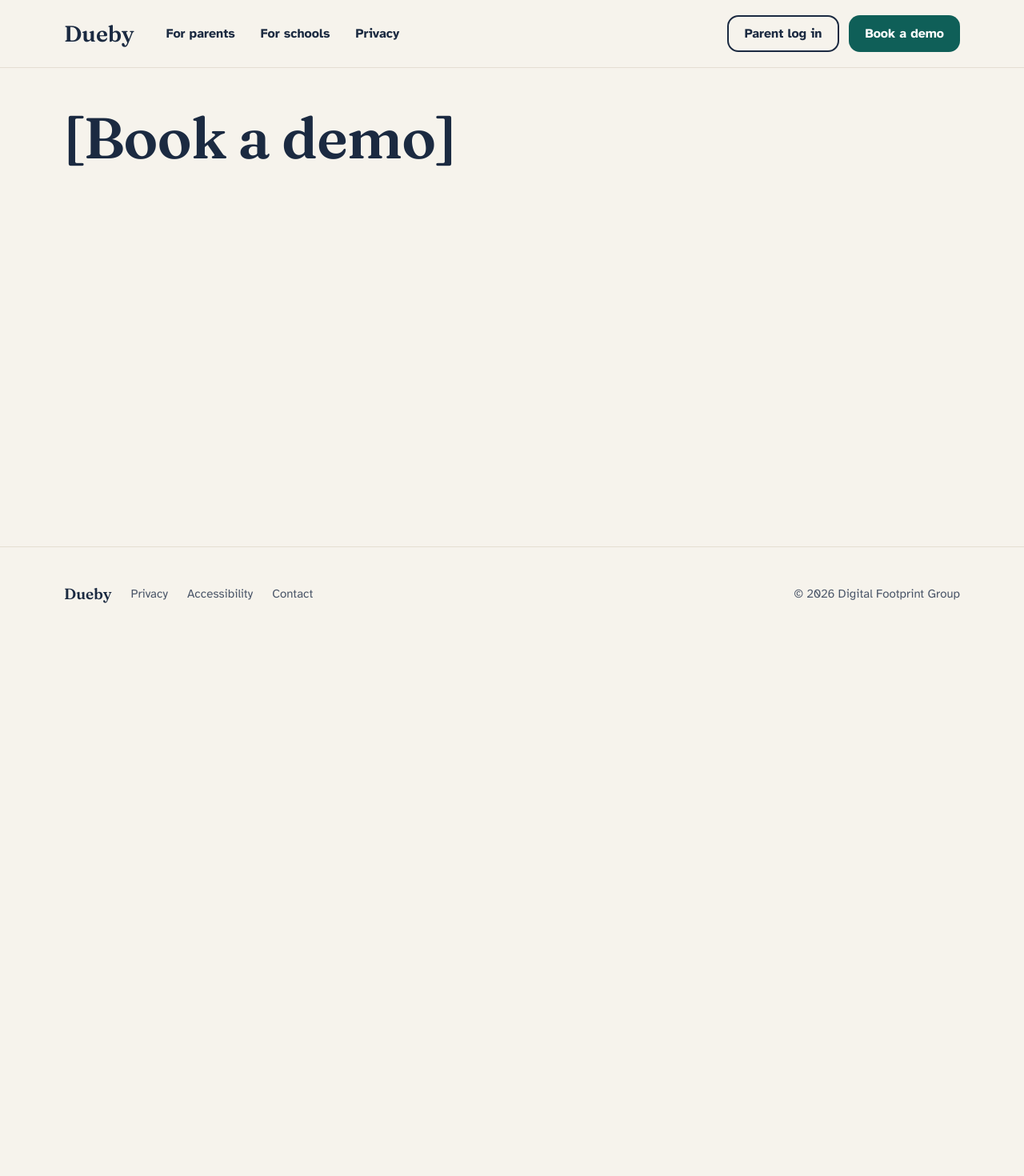
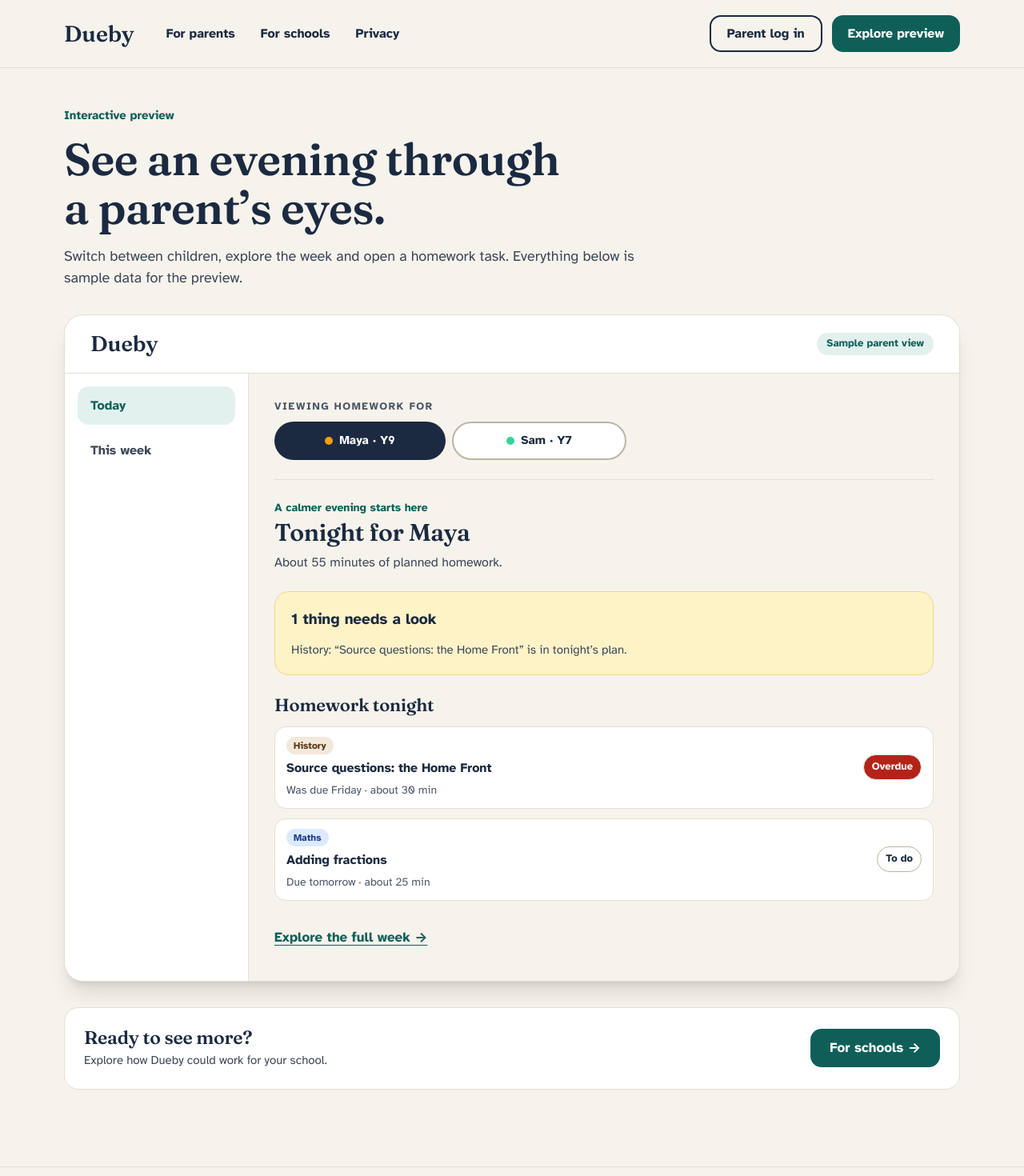
Before and after one commit to DFPAtlas/readdy-9b5d82, a React (Vite) app: page /demo in a window 1280 px wide. Shown: the top 1470 px of the page at 80% size. Before the commit the page ends 800 px from the top, so only its background shows below. Built offline with nearby package versions, Linux system fonts and the light colour scheme.

Commit message:
Dueby: interactive parent preview (#1)
* Dueby: add interactive parent preview

* Dueby: add interactive parent preview

* Dueby: add interactive parent preview

* Dueby: add interactive parent preview

* Dueby: add interactive parent preview

```diff
--- a/src/components/marketing/ForSchools.tsx
+++ b/src/components/marketing/ForSchools.tsx
@@ -63,11 +63,11 @@
               navigate('/demo');
             }}
           >
-            Book a demo
+            Explore the parent preview
           </Button>
 
           <p className="text-[16px]" style={{ color: '#D5DCE6' }}>
-            Start with a free one-term pilot for Year 7.
+            See the sample parent experience before planning a school pilot.
           </p>
         </div>
       </Container>
--- a/src/components/marketing/Hero.tsx
+++ b/src/components/marketing/Hero.tsx
@@ -51,7 +51,7 @@
                   navigate('/demo');
                 }}
               >
-                Book a demo for your school
+                Explore the parent preview
               </Button>
 
               <Button
--- a/src/components/marketing/SiteHeader.tsx
+++ b/src/components/marketing/SiteHeader.tsx
@@ -56,7 +56,7 @@
                 navigate("/demo");
               }}
             >
-              Book a demo
+              Explore preview
             </Button>
           </span>
         </div>
--- a/src/components/parent/WeekPanel.tsx
+++ b/src/components/parent/WeekPanel.tsx
@@ -18,7 +18,7 @@
   return (
     <div className="flex flex-col gap-[22px]">
       <div className="flex flex-col gap-3">
-        <h1 className="text-[26px] leading-tight text-ink">Week of 21 September</h1>
+        <h1 className="text-[26px] leading-tight text-ink">This week</h1>
         <p className="text-[15px] text-ink-3">
           What {child.name} is planned to do each evening. {child.yearGroup} guide: about{' '}
           {guide} minutes a night.
--- a/src/pages/demo/page.tsx
+++ b/src/pages/demo/page.tsx
@@ -1,3 +1,116 @@
+import { useEffect, useState } from 'react';
+import { Link } from 'react-router-dom';
+import { ChildProvider, useSelectedChild } from '@/components/parent/ChildProvider';
+import { ChildSwitcher } from '@/components/parent/ChildSwitcher';
+import { HomeworkPanel } from '@/components/parent/HomeworkPanel';
+import { TaskRow } from '@/components/parent/TaskRow';
+import { WeekPanel } from '@/components/parent/WeekPanel';
+import { Card } from '@/components/ui/Card';
+import { minutesForNight, overdueTask, tasksForNight } from '@/lib/demo-data';
+
+type View = 'today' | 'week';
+
+function DemoExperience() {
+  const { child } = useSelectedChild();
+  const [view, setView] = useState<View>('today');
+  const [selectedId, setSelectedId] = useState<string | null>(null);
+  const [helpOpen, setHelpOpen] = useState(false);
+
+  useEffect(() => {
+    setSelectedId(null);
+    setHelpOpen(false);
+  }, [child.id]);
+
+  const tasks = tasksForNight(child, 'mon');
+  const overdue = overdueTask(child);
+
+  const selectTask = (id: string) => {
+    setSelectedId(id);
+    setHelpOpen(false);
+  };
+
+  return (
+    <div className="overflow-hidden rounded-[24px] border border-line bg-paper shadow-xl shadow-ink/10">
+      <div className="flex flex-wrap items-center justify-between gap-3 border-b border-line bg-surface px-5 py-4 md:px-8">
+        <span className="font-display text-[27px] font-semibold text-ink">Dueby</span>
+        <span className="rounded-full bg-accent-soft px-3 py-1 text-[13px] font-bold text-accent">Sample parent view</span>
+      </div>
+
+      <div className="grid min-h-[620px] lg:grid-cols-[230px_minmax(0,1fr)]">
+        <nav aria-label="Preview screens" className="flex gap-2 border-b border-line bg-surface p-3 lg:flex-col lg:border-b-0 lg:border-r lg:p-4">
+          {(['today', 'week'] as const).map((item) => (
+            <button
+              key={item}
+              type="button"
+              onClick={() => { setView(item); setSelectedId(null); setHelpOpen(false); }}
+              aria-current={view === item ? 'page' : undefined}
+              className={`min-h-12 flex-1 rounded-lg px-4 text-left text-[16px] font-bold transition-colors lg:flex-none ${view === item ? 'bg-accent-soft text-accent' : 'text-ink-2 hover:bg-paper'}`}
+            >
+              {item === 'today' ? 'Today' : 'This week'}
+            </button>
+          ))}
+        </nav>
+
+        <div className="min-w-0 p-4 sm:p-6 lg:p-8">
+          <div className="mb-6 flex flex-col gap-2 border-b border-line pb-6">
+            <span className="text-[13px] font-bold uppercase tracking-[0.12em] text-ink-3">Viewing homework for</span>
+            <ChildSwitcher className="max-w-[440px]" />
+          </div>
+
+          <div className={selectedId ? 'grid gap-8 xl:grid-cols-[minmax(0,1fr)_minmax(320px,0.9fr)]' : ''}>
+            <div className="min-w-0">
+              {view === 'today' ? (
+                <div className="flex flex-col gap-6">
+                  <div>
+                    <p className="mb-1 text-[14px] font-bold text-accent">A calmer evening starts here</p>
+                    <h2 className="text-[30px] text-ink">Tonight for {child.name}</h2>
+                    <p className="mt-2 text-[16px] text-ink-2">About {minutesForNight(child, 'mon')} minutes of planned homework.</p>
+                  </div>
+                  <Card tone={overdue ? 'warn' : 'good'}>
+                    <p className="text-[19px] font-bold text-ink">{overdue ? '1 thing needs a look' : 'All on track'}</p>
+                    <p className="text-[15px] text-ink-2">{overdue ? `${overdue.subject}: “${overdue.title}” is in tonight’s plan.` : 'Nothing overdue in this sample week.'}</p>
+                  </Card>
+                  <section>
+                    <h3 className="mb-3 text-[22px] text-ink">Homework tonight</h3>
+                    <ul className="flex flex-col gap-3">
+                      {tasks.map((task) => <li key={task.id}><TaskRow task={task} onSelect={selectTask} selected={selectedId === task.id} /></li>)}
+                    </ul>
+                  </section>
+                  <button type="button" onClick={() => { setView('week'); setSelectedId(null); }} className="min-h-11 w-fit font-bold text-accent underline underline-offset-4">Explore the full week →</button>
+                </div>
+              ) : <WeekPanel onSelect={selectTask} selectedId={selectedId ?? undefined} />}
+            </div>
+
+            {selectedId && (
+              <aside aria-label="Homework details" className="min-w-0 rounded-xl border border-line bg-surface p-5 sm:p-6">
+                <button type="button" onClick={() => { setSelectedId(null); setHelpOpen(false); }} className="mb-5 min-h-11 font-bold text-accent">← Close details</button>
+                <HomeworkPanel taskId={selectedId} titleAs="h2" showHelp={helpOpen} onOpenHelp={() => setHelpOpen(true)} onCloseHelp={() => setHelpOpen(false)} />
+              </aside>
+            )}
+          </div>
+        </div>
+      </div>
+    </div>
+  );
+}
+
 export default function Demo() {
-  return <h1>[Book a demo]</h1>;
+  return (
+    <>
+      <title>Explore the parent preview · Dueby</title>
+      <meta name="description" content="Explore a sample of the Dueby parent homework experience." />
+      <div className="mx-auto max-w-[1360px] pb-12">
+        <div className="mb-8 max-w-[760px]">
+          <p className="mb-3 text-[15px] font-bold text-accent">Interactive preview</p>
+          <h1 className="text-[34px] text-ink md:text-[56px]">See an evening through a parent’s eyes.</h1>
+          <p className="mt-4 text-[18px] text-ink-2">Switch between children, explore the week and open a homework task. Everything below is sample data for the preview.</p>
+        </div>
+        <ChildProvider><DemoExperience /></ChildProvider>
+        <div className="mt-8 flex flex-wrap items-center justify-between gap-4 rounded-xl border border-line bg-surface p-6">
+          <div><h2 className="text-[23px] text-ink">Ready to see more?</h2><p className="mt-1 text-[15px] text-ink-2">Explore how Dueby could work for your school.</p></div>
+          <Link to="/#schools" className="inline-flex min-h-12 items-center rounded-lg bg-accent px-6 font-bold text-white hover:bg-accent-hover hover:text-white">For schools →</Link>
+        </div>
+      </div>
+    </>
+  );
 }
```
